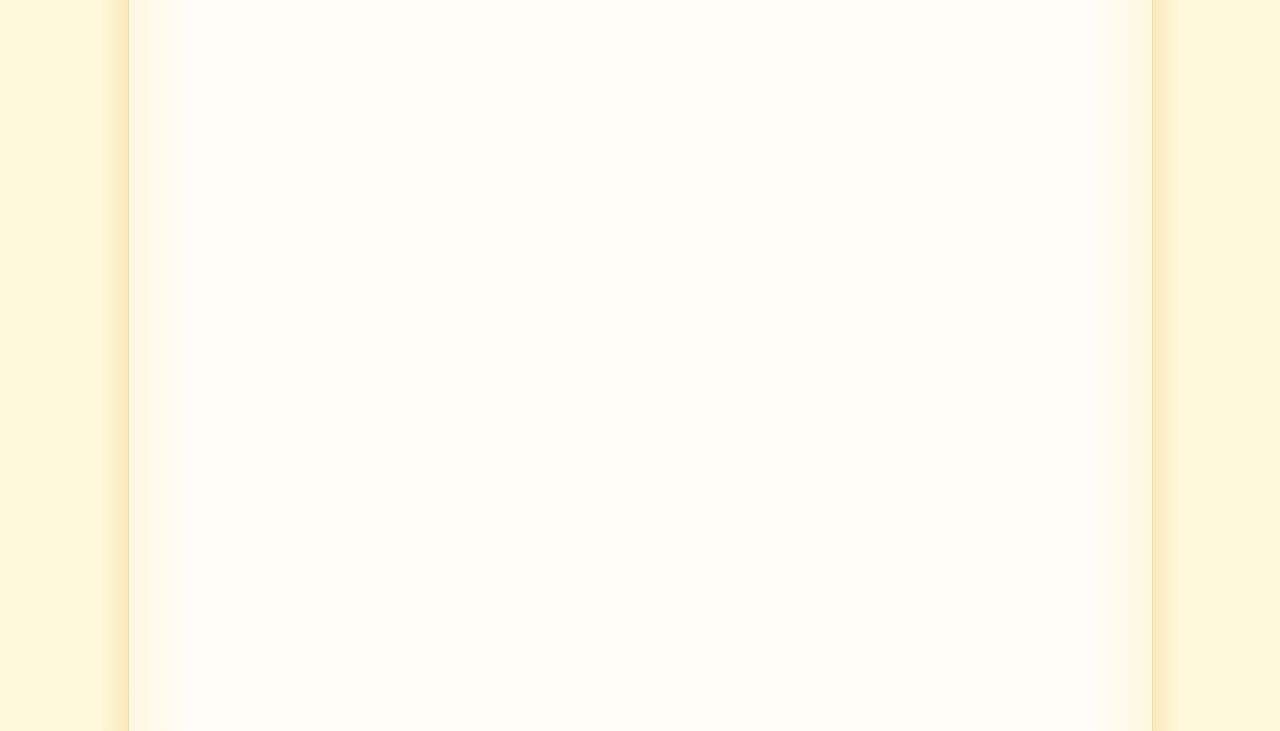
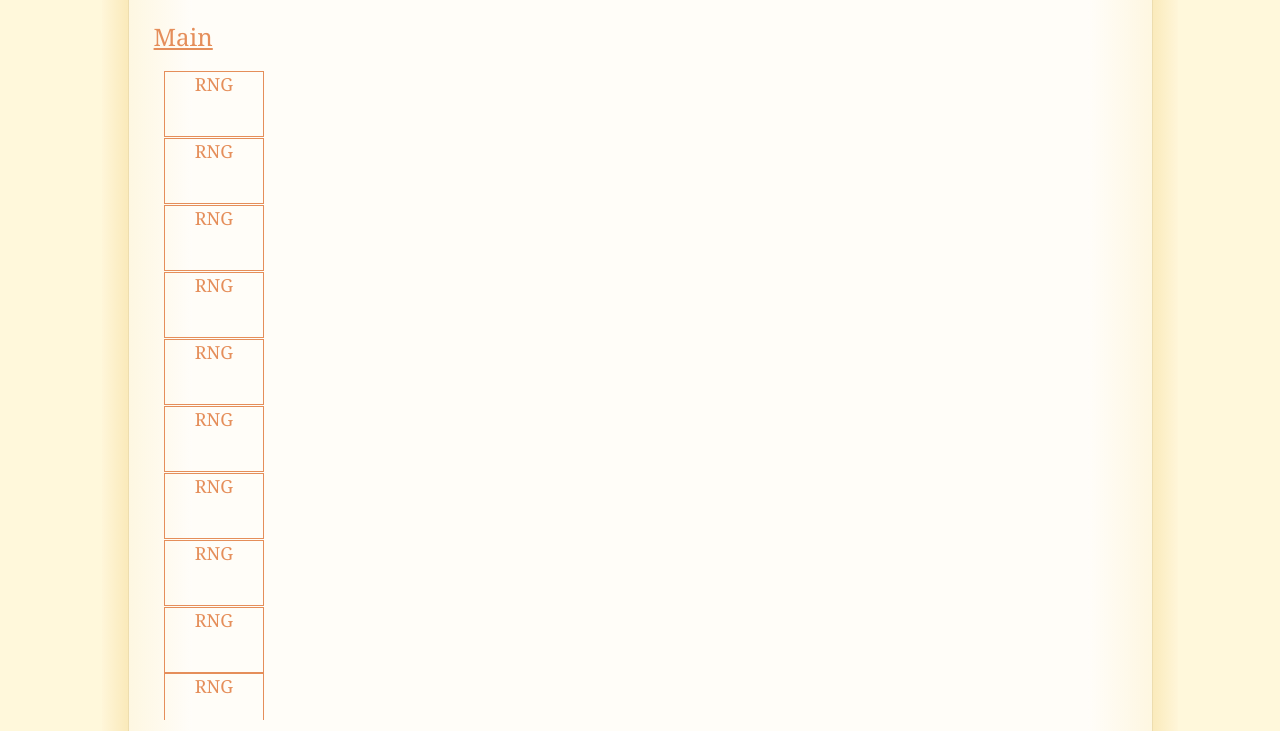
Before and after one commit to TartarusFire/tartarusfiregaming, a plain HTML site: page docs/index.html in a window 1280 px wide. Shown: the part 69-800 px from the top of the page. Drawn offline with Linux system fonts and the light colour scheme.

Commit message:
Added in controlling base elements with 'examples'

```diff
--- a/docs/index.html
+++ b/docs/index.html
@@ -24,8 +24,32 @@
 <h2><a href="https://tartarusfire.github.io/tartarusfiregaming/">TartarusFire Gaming</a></h2>
 </div>
 
+<!--Content-->
+<div id="homeLink" class="noselect">Main</div>
+<div id="contentWrapper">
+<!--Navigation-->
+
+<div id="navigation" class="noselect">
+
+<span id="contentTabs">
+
+<div>RNG</div><div>RNG</div><div>RNG</div><div>RNG</div><div>RNG</div><div>RNG</div><div>RNG</div><div>RNG</div><div>RNG</div><div>RNG</div><div>RNG</div><div>RNG</div><div>RNG</div><div>RNG</div>
+<div>RNG</div><div>RNG</div><div>RNG</div><div>RNG</div><div>RNG</div><div>RNG</div><div>RNG</div><div>RNG</div><div>RNG</div><div>RNG</div><div>RNG</div><div>RNG</div><div>RNG</div><div>RNG</div>
+<div>RNG</div><div>RNG</div><div>RNG</div><div>RNG</div><div>RNG</div><div>RNG</div><div>RNG</div><div>RNG</div><div>RNG</div><div>RNG</div><div>RNG</div><div>RNG</div><div>RNG</div><div>RNG</div>
+<div>RNG</div><div>RNG</div><div>RNG</div><div>RNG</div><div>RNG</div><div>RNG</div><div>RNG</div><div>RNG</div><div>RNG</div><div>RNG</div><div>RNG</div><div>RNG</div><div>RNG</div><div>RNG</div>
+<!--<div>RNG</div><div>RNG</div><div>RNG</div><div>RNG</div>-->
+
+</span>
+<!--/Navigation-->
 
 </div>
+
+<div id="contentArea">
+
+</div>
+
+</div>
+<!--/Content-->
 
 </body>
 
--- a/docs/style.css
+++ b/docs/style.css
@@ -5,6 +5,7 @@ border:0;
 }
 body{
 	background-color:#FFF8DB;/*rgba(255,248,219,1);*/
+	font-family: Georgia,Times New Roman,serif;
 }
 #baseplate{
 	position:absolute;
@@ -136,14 +137,25 @@ background: linear-gradient(to left, #FFFDF9,#FEF7E1); /* Standard syntax */
 	/**/
 }
 
+.noselect {
+  -webkit-touch-callout: none; /* iOS Safari */
+    -webkit-user-select: none; /* Safari */
+     -khtml-user-select: none; /* Konqueror HTML */
+       -moz-user-select: none; /* Firefox */
+        -ms-user-select: none; /* Internet Explorer/Edge */
+            user-select: none; /* Non-prefixed version, currently
+                                  supported by Chrome and Opera */
+}
+
 #backplate{
 	margin-left:2%;
 	margin-right:2%;
 	position:absolute;
 	left:10%;
-	width:80%;
+	width:76%;
 	height:100%;
 }
+
 
 a{
 	/*background-color:#e55600;*/
@@ -159,3 +171,70 @@ a:hover{
 	background-color:#e55600;
 	color:#FFFFFF;
 }
+
+#contentWrapper{
+	left:10%;
+	height:80%;
+	width:100%;
+}
+
+/*https://stackoverflow.com/questions/11063325/align-html-elements-horizontally-in-a-div*/
+#contentWrapper >div{
+	text-align:center;
+	display:inline-block;
+	float:left;
+}
+
+#siteTitle{
+	top:0%;
+	left:10%;
+	height:5%;
+	margin-bottom:3%;
+}
+
+#navigation{
+	top:8%;
+	/*position:relative;*/
+	position:inline;
+	width:10%;
+	height:100%;
+	overflow:auto;
+	color:e58e5a;
+
+	/*border-top:2px solid #e58e5a;*/
+	/*margin: 1% 1% 1% 1%;*/
+	padding: 1% 1% 1% 1%;
+	font-size:18px;
+	color:#e58e5a;
+}
+#homeLink{
+	color:#e58e5a;
+	width:10%;
+	height:5%;
+	margin-right:1%;
+	/*border:1px solid #e58e5a;*/
+	font-size:24px;
+	color:e58e5a;
+	text-decoration:underline;
+}
+
+#contentTabs>div{
+	width:100%;
+	height:10%;
+	/*display:block;*/
+	border:1px solid #e58e5a;
+	/*float:left;*/
+	margin: 1% 1% 1% 1%;
+}
+
+#contentArea{
+	/*display:inline-block;
+	position:inline;*/
+	/*top:8%;*/
+	/*top:0%;
+	left:10%;*/
+	top:0%;
+	width:85%;
+	height:100%;
+	/*float:left;*/
+}
```
